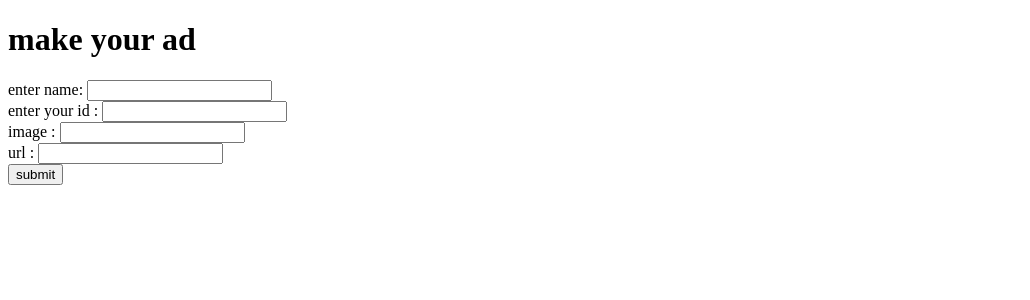
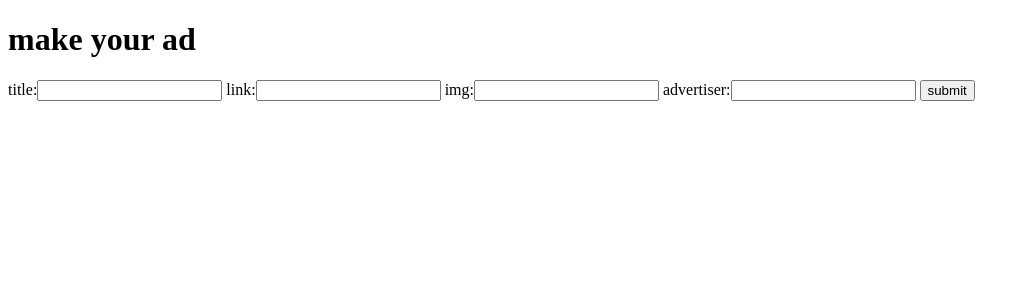
Before and after one commit to alirezaghazanfari/djangoYekta, a Django app: page /ads/create/ in a window 1280 px wide. Shown: the top 300 px of the page, without its empty margins (0-1030 px from the left). Run offline with Django 3.2, Linux system fonts and the light colour scheme.

Commit message:
transfering between making ad form and ads page is ok

```diff
--- /dev/null
+++ b/Advertiser_management/forms.py
@@ -0,0 +1,6 @@
+from django import forms
+class data_form(forms.Form):
+    title = forms.CharField(max_length=200,label='title')
+    link = forms.CharField(max_length=200,label='link')
+    img_url = forms.CharField(max_length=200,label='img')
+    advertiser_id = forms.IntegerField(label='advertiser')
--- a/Advertiser_management/templates/Advertiser_management/makingAd.html
+++ b/Advertiser_management/templates/Advertiser_management/makingAd.html
@@ -7,16 +7,10 @@
 </head>
 <body>
 <h1> make your ad </h1>
-<form action= "{% url  "../../views.py:handleCreationAd" %}" method="post"  >
-    <label for="title">enter name: </label>
-    <input id="title" type="text"  value=""><br>
-    <label for="advertiser_id">enter your id : </label>
-    <input id="advertiser_id" type="text" value=""><br>
-    <label for="img">image : </label>
-    <input id="img_url" type="text" value=""><br>
-    <label for="url">url : </label>
-    <input type="text" value="" id="url"><br>
-    <input type="submit" value="submit">
+<form action="getPost/" method="post"  >
+   {% csrf_token %}
+    {{ form }}
+    <input type="submit" value="submit" >
 </form>
 </body>
 </html>
--- a/Advertiser_management/urls.py
+++ b/Advertiser_management/urls.py
@@ -3,6 +3,7 @@ from django.urls import  path
 from . import views
 
 urlpatterns = [
-    path('/',views.show_ad,name = 'ads'),
+    path('',views.show_ad,name = 'ads'),
     path('create/',views.make_ad,name='creation'),
+    path('create/getPost/',views.make_ad,name = 'handleForm'),
 ]
--- a/Advertiser_management/views.py
+++ b/Advertiser_management/views.py
@@ -1,15 +1,15 @@
+from django.http import HttpResponse, HttpResponseRedirect
+from django.urls import reverse
+
+from .models import Ad
+from django.shortcuts import get_object_or_404
 from django.shortcuts import render
-from django.shortcuts import get_object_or_404
-from .models import Ad,Advertiser
-from django.shortcuts import render
-from django.forms import Form
-from django.http import HttpResponseRedirect,Http404,HttpResponse
-from django.http import Http404
-from django.shortcuts import get_object_or_404
-from django.urls import reverse
-from django.shortcuts import render
-from django.http import HttpResponse,HttpResponseRedirect
-from django.template import  loader
+from django.views import View
+from .forms import data_form
+
+from .models import Ad
+
+
 # Create your views here.
 def show_ad(request):
     listOfAds = Ad.objects.order_by('advertiser_id')
@@ -25,7 +25,13 @@ def guide_user_after_click(request,ad_id):
    return HttpResponseRedirect(ad.get_link())
 
 def make_ad(request):
-    return render(request, 'Advertiser_management/makingAd.html', {})
+    if request.method == 'POST':
+        form = data_form(request.POST)
+        if form.is_valid():
+            return HttpResponseRedirect(reverse('ads'))
+    else:
+        form = data_form()
+    return render(request, 'Advertiser_management/makingAd.html', {'form':form})
 
 
 def handleCreationAd(request):
```
